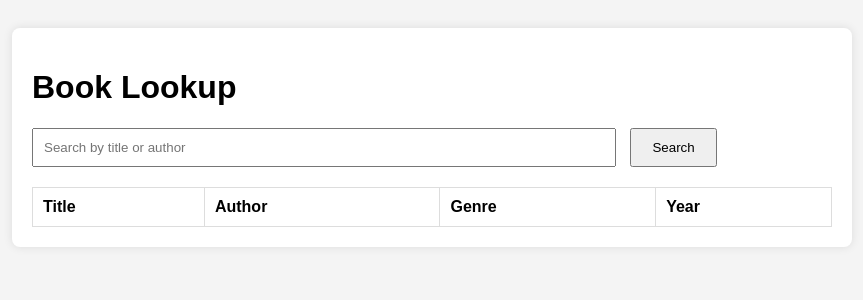
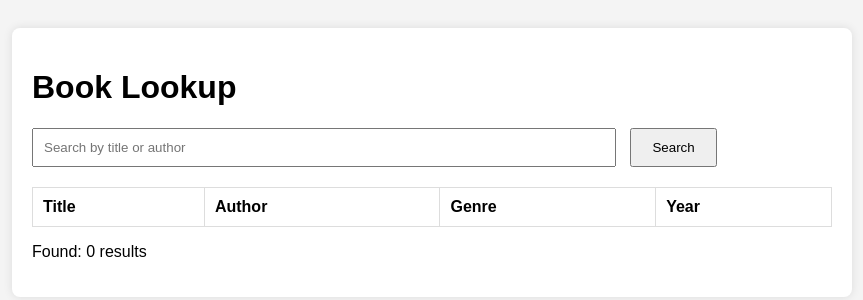
Before and after one commit to DesislavaSGeorgieva/book-lookup-js-sql, a plain HTML site: page index.html in a window 1280 px wide. Shown: the whole page, without its empty margins (208-1071 px from the left). Drawn offline with Linux system fonts and the light colour scheme.

Commit message:
Update index.html

```diff
--- a/index.html
+++ b/index.html
@@ -4,8 +4,6 @@
     <meta charset="UTF-8">
     <meta name="viewport" content="width=device-width, initial-scale=1.0">
     <meta http-equiv="X-UA-Compatible" content="IE=edge">
-
-    <!-- Добавих няколко мета тага - ако това е реална база данни на реална библиотека, би било хубаво да ги има с оглед на адаптивност, съвместимост с Internet Explorer, SEO и идентификация на автора -->
     <meta name="description" content="Beginner-friendly project with HTML, CSS, Javascript and SQL for interactive library database">
     <meta name="author" content="Desislava Georgieva">
     <meta name="keywords" content="HTML, CSS, Javascript, SQL">
@@ -37,16 +35,12 @@
             <tbody></tbody>
 
         </table>
+
+        <p id="resultCount">Found: 0 results</p>
+
     </div>
 
     <script src="script.js"></script>
 
-    <!-- Конкретно за моя проект долният код НЕ е нужен, защото базата данни е едва от няколко книги - ако потребителят вижда веднага кои книги присъстват, какъв ще е смисълът да извършва търсене с търсачката?!
-      Но ако това е реална база данни на реална библиотека с десетки хиляди книги, тогава един такъв код може би ще е полезен - този код ще извиква searchBooks() при зареждане и ще показва дълъг списък с наличните книги. Ако иска потребителят би могъл да скролва по списъка и да разглежда. Ако предпочита, може да филтрира търсенето си в търсачката:
-
-    <script>
-        window.onload = searchBooks;
-    </script> -->
-
 </body>
 </html>
```
